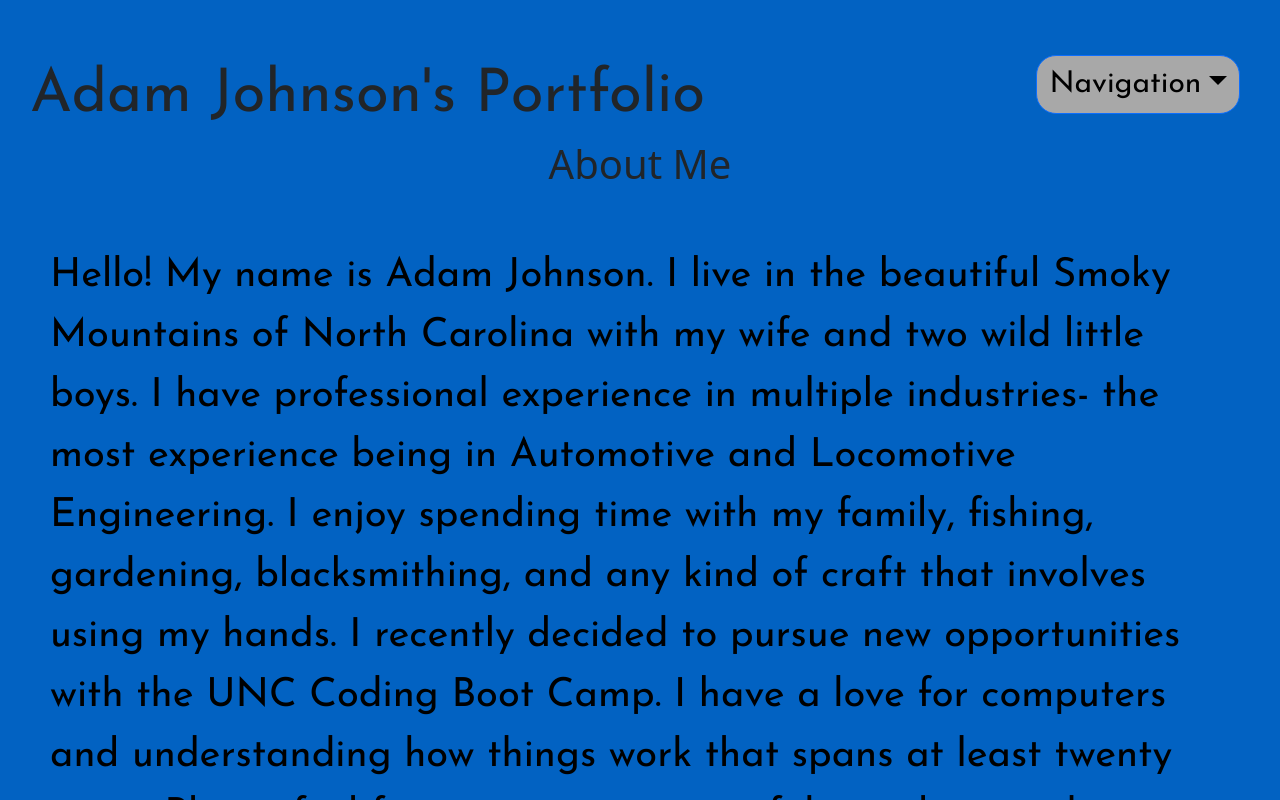
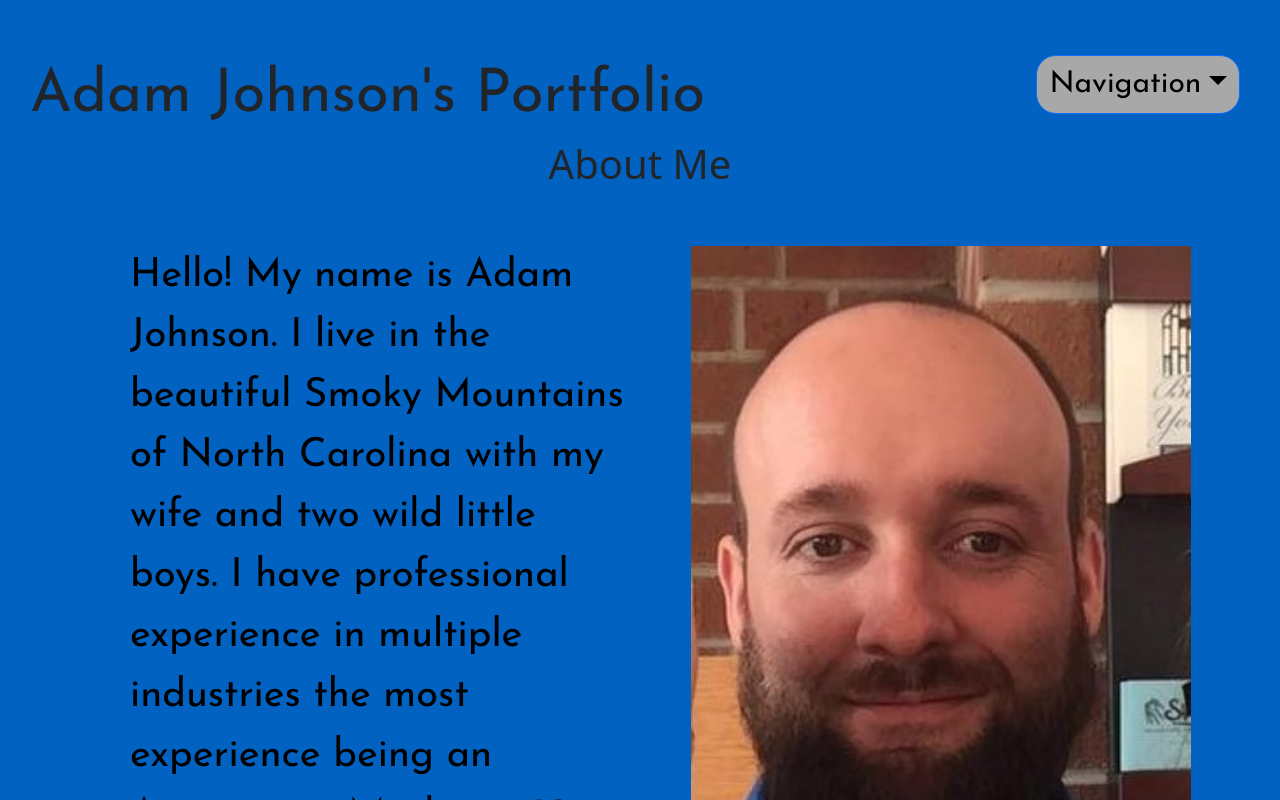
Before and after one commit to AJoelj84/ReactPortfolioAJ, a React (Create React App) app: page /about in a window 1280 px wide. Shown: the top 800 px of the page. Built offline with nearby package versions, Linux system fonts and the light colour scheme.

Commit message:
added picture and text to the About Me section

```diff
--- a/src/components/pages/About.js
+++ b/src/components/pages/About.js
@@ -1,19 +1,38 @@
 import React from 'react';
+import ProfilePic from '../assets/images/profilepicture.jpg';
 
 function About() {
   return (
     <div>
-      <h1 class = 'bodyheaders'>About Me</h1>
-      <section style={{fontFamily: 'Josefin Sans, sans-serif'}} class = 'bodytext'>
-          Hello! My name is Adam Johnson. I live in the beautiful Smoky Mountains of North Carolina
-          with my wife and two wild little boys. I have professional experience in multiple industries-
-          the most experience being in Automotive and Locomotive Engineering. I enjoy spending time with my family,
-          fishing, gardening, blacksmithing, and any kind of craft that involves using my hands.
-          I recently decided to pursue new opportunities with the UNC Coding Boot Camp.
-          I have a love for computers and understanding how things work that spans at least twenty years.
-
-          Please feel free to review my portfolio and to reach out to me if you have any questions or would like to discuss a project.
-          I look forward to working with you!
+      <h1 className='bodyheaders'>About Me</h1>
+      <section style={{ fontFamily: 'Josefin Sans, sans-serif' }} className='bodytext'>
+        <div className="row">
+          <div className="col-md-6 order-md-2 text-center">
+            <img src={ProfilePic} alt="Adam Johnson Profile Picture" style={{ width: '500px', height: 'auto' }} />
+          </div>
+          <div className="col-md-6 order-md-1">
+            <div style={{ marginLeft: '80px', marginRight: 'auto' }}>
+              <p>
+                Hello! My name is Adam Johnson. I live in the beautiful Smoky Mountains of North Carolina
+                with my wife and two wild little boys. I have professional experience in multiple industries
+                the most experience being an Automotive Mechanic 10 years and Locomotive Engineering for the past 8 years.<br></br>
+                <br></br>
+                I enjoy spending time with my Family, Fishing, Gardening, Woodworking, Blacksmithing, 3D Printing and any kind of craft/trade that involves
+                a learned skill and using my hands.
+                <br></br>
+                <br></br>
+                In the past I have dabbled with HTML, CSS, Java, and C++ taking classes in Highschool and Early parts of College which led me to
+                 recently decide to pursue new opportunities with the UNC Coding Boot Camp.
+                I have a love for computers and an understanding of different levels of industry that spans at least twenty years.
+              </p>
+              <p>
+              <br></br>
+                Please feel free to review my portfolio and reach out to me if you have any questions or would like to discuss a project.
+                I look forward to working with you!
+              </p>
+            </div>
+          </div>
+        </div>
       </section>
     </div>
   );
--- a/src/components/pages/Footer.js
+++ b/src/components/pages/Footer.js
@@ -7,8 +7,9 @@ function Footer() {
         <div className="app-wrapper">
           <div className="social-links">
             <p className = 'footlink'>More Links </p>
-            <a href="mailto:your-email@example.com">Email</a>
+            <a href="mailto:ajoelj84@gmail.com">Email</a>
             <a href="https://github.com/your-github-profile">GitHub</a>
+            <a href="https://www.linkedin.com/in/adam-undefined-569184283/">LinkedIn</a>
           </div>
         </div>
       </div>
```
Also changed, not shown: src/components/assets/images/profilepicture.jpg (added).
